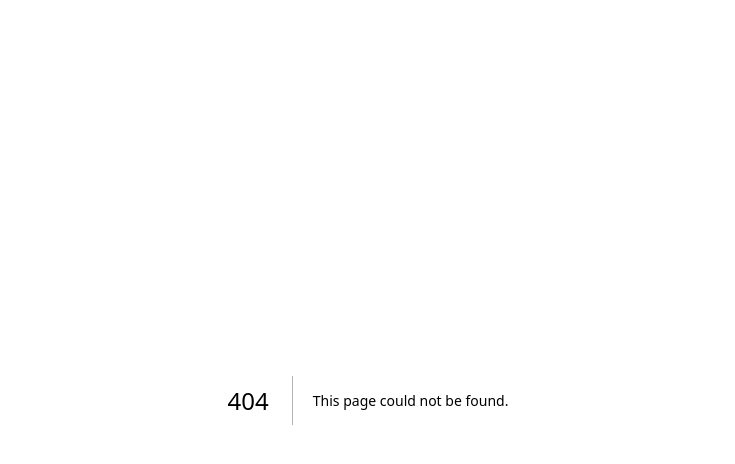
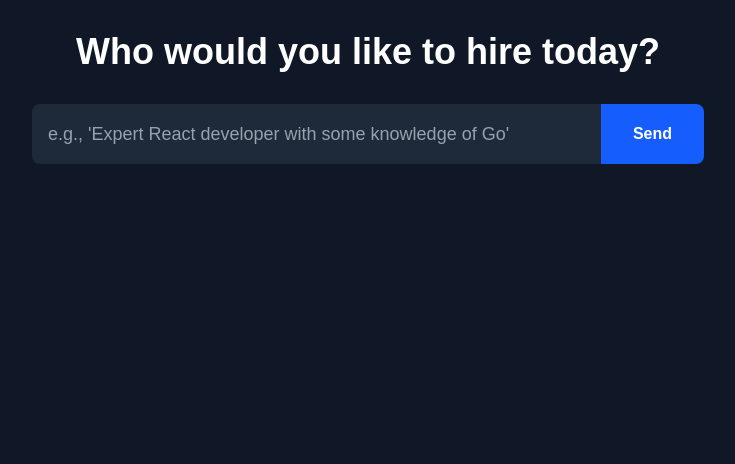
Before and after one commit to tanishkhot/proof-of-merit, a Next.js app in the folder frontend/: page /recruit in a window 1280 px wide. Before the commit this address had no page. Shown: the top 464 px of the page, without its empty margins (272-1007 px from the left). Built offline with nearby package versions, Linux system fonts and the light colour scheme.

Commit message:
feat: integrated the AI parse endpoint

```diff
--- /dev/null
+++ b/frontend/src/app/recruit/page.tsx
@@ -0,0 +1,173 @@
+'use client';
+
+import { useState } from 'react';
+
+// Define types for our data structures
+interface Skill {
+  skill: string;
+  level: number;
+}
+
+type Requirement = Skill;
+
+// Static data for initial display - will be replaced by API call
+const people = [
+  { name: 'John Doe', github: 'https://github.com/johndoe', score: 95, upward_trend: 10, downward_trend: 2 },
+  { name: 'Jane Smith', github: 'https://github.com/janesmith', score: 88, upward_trend: 5, downward_trend: 8 },
+  { name: 'Peter Jones', github: 'https://github.com/peterjones', score: 92, upward_trend: 12, downward_trend: 1 },
+];
+
+export default function RecruitPage() {
+  const [query, setQuery] = useState('');
+  const [isLoading, setIsLoading] = useState(false);
+  const [skills, setSkills] = useState<Skill[]>([]);
+  const [requirements, setRequirements] = useState<Requirement[]>([]);
+  const [showResults, setShowResults] = useState(false);
+
+  const handleSearch = async (e: React.FormEvent) => {
+    e.preventDefault();
+    if (!query.trim()) return;
+
+    setIsLoading(true);
+    setSkills([]);
+    setRequirements([]);
+    setShowResults(false);
+
+    try {
+      // Use the backend running on port 8000
+      const response = await fetch('http://localhost:8000/api/aisearch/parse', {
+        method: 'POST',
+        headers: {
+          'Content-Type': 'application/json',
+        },
+        body: JSON.stringify({ input: query }),
+      });
+
+      if (!response.ok) {
+        throw new Error(`HTTP error! status: ${response.status}`);
+      }
+
+      const data: Skill[] = await response.json();
+
+      setSkills(data);
+      setRequirements(data); // Initialize requirements with the parsed skills
+
+    } catch (error) {
+      console.error("Failed to fetch skills:", error);
+      // Fallback to static data on error for demonstration
+      const staticSkills: Skill[] = [
+        { skill: "React", level: 5 },
+        { skill: "Node.js", level: 4 },
+        { skill: "Go", level: 2 },
+      ];
+      setSkills(staticSkills);
+      setRequirements(staticSkills);
+    } finally {
+      setIsLoading(false);
+    }
+  };
+
+  const handleSliderChange = (skillName: string, level: number) => {
+    setRequirements(prev =>
+      prev.map(req => (req.skill === skillName ? { ...req, level } : req))
+    );
+  };
+
+  const handleFindCandidates = () => {
+    // This will eventually send the `requirements` array to the backend
+    console.log('Final requirements:', requirements);
+    setShowResults(true);
+  };
+
+  return (
+    <div className="flex flex-col items-center min-h-screen bg-gray-900 text-white p-8">
+      <div className="w-full max-w-2xl">
+        <h1 className="text-4xl font-bold text-center mb-8">Who would you like to hire today?</h1>
+        <form onSubmit={handleSearch} className="flex">
+          <input
+            type="text"
+            value={query}
+            onChange={(e) => setQuery(e.target.value)}
+            className="w-full p-4 text-lg bg-gray-800 text-white rounded-l-lg focus:outline-none placeholder:text-gray-400"
+            placeholder="e.g., 'Expert React developer with some knowledge of Go'"
+            disabled={isLoading}
+          />
+          <button type="submit" className="bg-blue-600 hover:bg-blue-700 text-white font-bold py-4 px-8 rounded-r-lg" disabled={isLoading}>
+            {isLoading ? 'Parsing...' : 'Send'}
+          </button>
+        </form>
+      </div>
+
+      {skills.length > 0 && !showResults && (
+        <div className="w-full max-w-2xl mt-10">
+          <h2 className="text-2xl font-semibold text-center mb-6">Adjust Skill Requirements</h2>
+          <div className="space-y-6 bg-gray-800 p-6 rounded-lg">
+            {requirements.map(({ skill, level }) => (
+              <div key={skill}>
+                <label htmlFor={skill} className="block text-lg font-medium mb-2 flex justify-between">
+                  <span>{skill}</span>
+                  <span className="text-blue-400 font-bold">{level}</span>
+                </label>
+                <input
+                  id={skill}
+                  type="range"
+                  min="1"
+                  max="5"
+                  value={level}
+                  onChange={(e) => handleSliderChange(skill, parseInt(e.target.value))}
+                  className="w-full h-2 bg-gray-700 rounded-lg appearance-none cursor-pointer"
+                />
+              </div>
+            ))}
+          </div>
+          <div className="text-center mt-6">
+            <button onClick={handleFindCandidates} className="bg-green-600 hover:bg-green-700 text-white font-bold py-3 px-10 rounded-lg text-lg">
+              Find Candidates
+            </button>
+          </div>
+        </div>
+      )}
+
+      {showResults && (
+         <div className="w-full max-w-4xl mt-10">
+          <h2 className="text-3xl font-bold text-center mb-8">Hiring Results</h2>
+          <div className="space-y-4">
+            {people.map((person, index) => (
+              <div key={index} className="bg-gray-800 p-4 rounded-lg flex items-center justify-between">
+                <div className="flex items-center">
+                  <span className="text-2xl font-bold mr-4">{person.score}</span>
+                  <div>
+                    <p className="text-xl font-semibold">{person.name}</p>
+                    <a href={person.github} target="_blank" rel="noopener noreferrer" className="text-blue-400 hover:underline">
+                      {person.github}
+                    </a>
+                  </div>
+                </div>
+                <div className="flex items-center space-x-4">
+                  <div className="flex items-center text-green-500">
+                    <span className="text-2xl">▲</span>
+                    <span className="ml-1">{person.upward_trend}</span>
+                  </div>
+                  <div className="flex items-center text-red-500">
+                    <span className="text-2xl">▼</span>
+                    <span className="ml-1">{person.downward_trend}</span>
+                  </div>
+                </div>
+              </div>
+            ))}
+          </div>
+        </div>
+      )}
+
+      {/* For debugging: display the requirements array */}
+      {requirements.length > 0 && !showResults && (
+        <div className="w-full max-w-2xl mt-8 bg-gray-900 p-4 rounded">
+          <h3 className="text-lg font-semibold">Current Requirements Array:</h3>
+          <pre className="text-sm bg-black text-white p-4 rounded mt-2 overflow-x-auto">
+            {JSON.stringify(requirements, null, 2)}
+          </pre>
+        </div>
+      )}
+    </div>
+  );
+}
```
